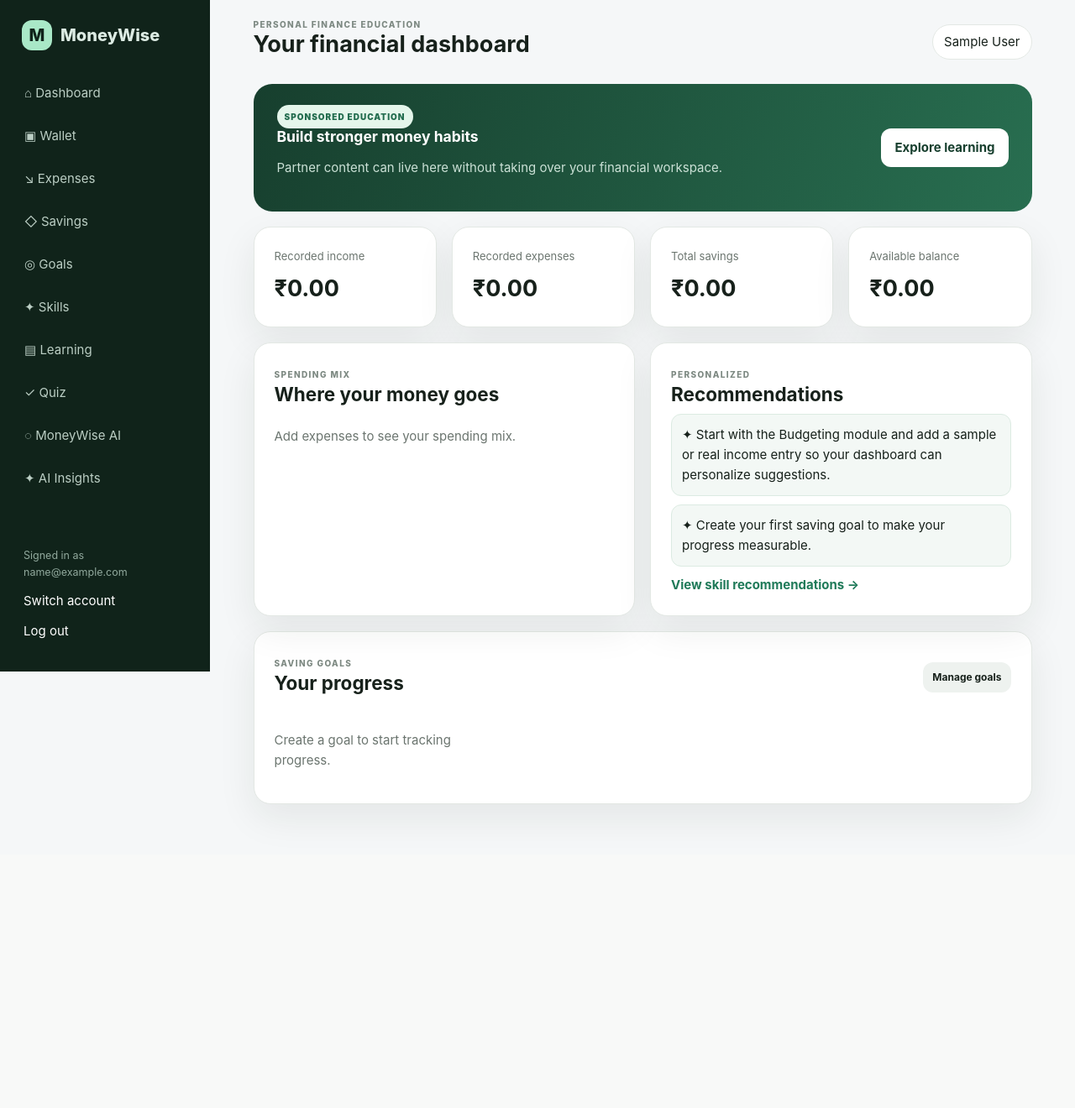
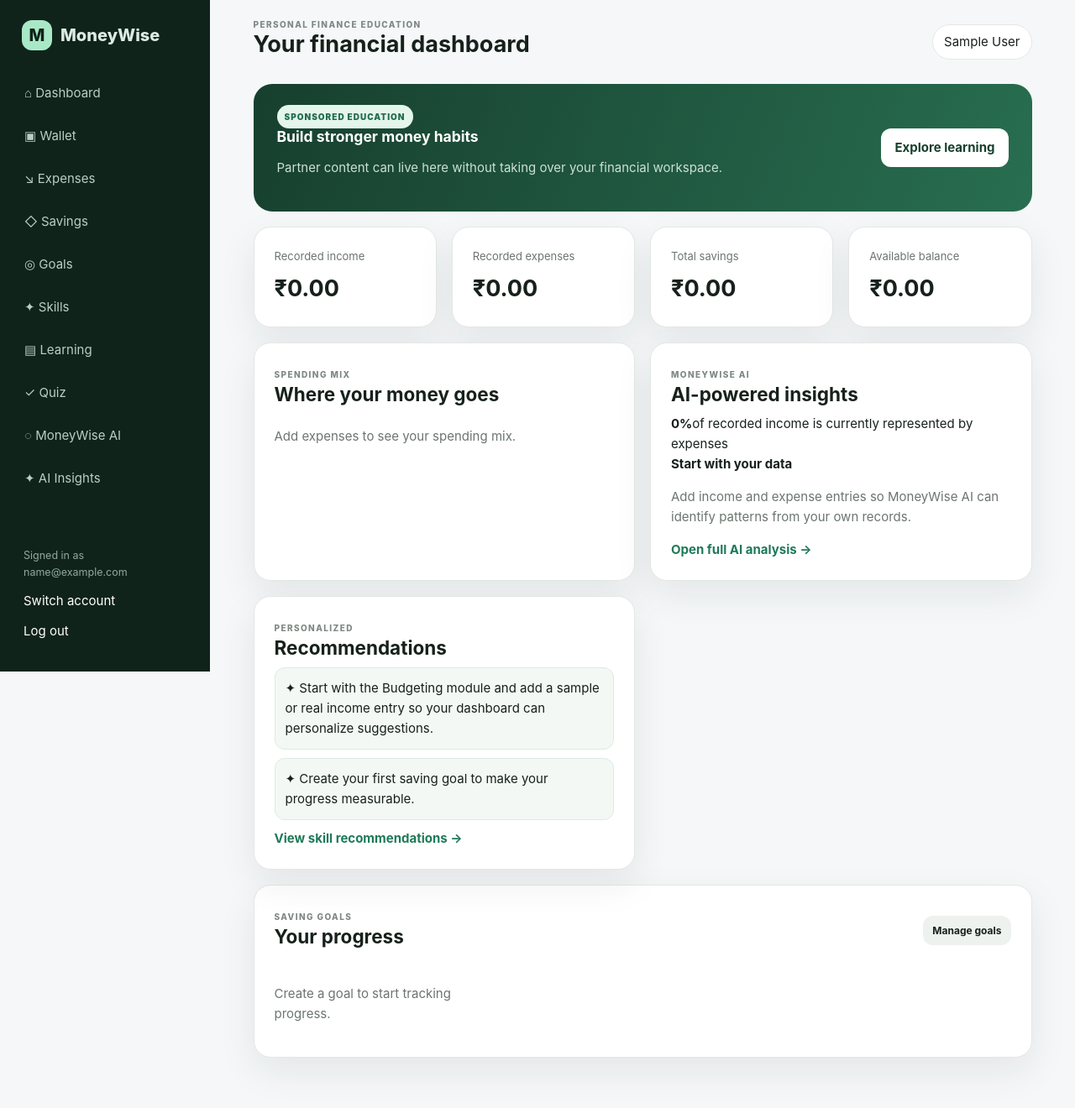
Before and after one commit to Rudraksh-3110/Moneywise.4, a Flask app: page /dashboard in a window 1280 px wide. Shown: the whole page at 84% size. Before the commit the page ends 971 px from the top, so only its background shows below. Run offline with Flask 3, Linux system fonts and the light colour scheme; the visitor is signed in with stand-in values (Sample User, id 1); data comes from the database, SQL or seed files in the repository; data that the repository does not hold is empty.

Commit message:
Show AI insight on dashboard

```diff
--- a/templates/dashboard.html
+++ b/templates/dashboard.html
@@ -2,5 +2,6 @@
 {% block content %}<div class="sponsor"><div><span class="badge">SPONSORED EDUCATION</span><h3>Build stronger money habits</h3><p>Partner content can live here without taking over your financial workspace.</p></div><a class="btn light" href="{{ url_for('learning') }}">Explore learning</a></div>
 <div class="grid four"><div class="stat"><span>Recorded income</span><strong>₹{{ "%.2f"|format(data.income) }}</strong></div><div class="stat"><span>Recorded expenses</span><strong>₹{{ "%.2f"|format(data.expenses) }}</strong></div><div class="stat"><span>Total savings</span><strong>₹{{ "%.2f"|format(data.saved) }}</strong></div><div class="stat"><span>Available balance</span><strong>₹{{ "%.2f"|format(data.balance) }}</strong></div></div>
 <div class="grid two"><div class="card chart-card"><div class="card-head"><div><span class="eyebrow">SPENDING MIX</span><h2>Where your money goes</h2></div></div><div id="bars" class="bars">{% for row in data.categories %}<div class="bar-row"><span>{{ row.category }}</span><div class="bar"><i style="width: {{ ((row.amount / data.expenses * 100) if data.expenses else 0)|round(1) }}%"></i></div><b>₹{{ "%.0f"|format(row.amount) }}</b></div>{% else %}<p class="muted">Add expenses to see your spending mix.</p>{% endfor %}</div></div>
-<div class="card"><span class="eyebrow">PERSONALIZED</span><h2>Recommendations</h2>{% for r in recommendations %}<div class="recommendation">✦ {{ r }}</div>{% endfor %}<a class="text-link" href="{{ url_for('skills') }}">View skill recommendations →</a></div></div>
+<div class="card"><span class="eyebrow">MONEYWISE AI</span><h2>AI-powered insights</h2><div class="ai-dashboard-metric"><strong>{{ ai_insights.metrics.expense_ratio }}%</strong><span>of recorded income is currently represented by expenses</span></div>{% if ai_insights.insights %}<div class="ai-insight {{ ai_insights.insights[0].type }}"><strong>{{ ai_insights.insights[0].title }}</strong><p>{{ ai_insights.insights[0].text }}</p></div>{% endif %}<a class="text-link" href="{{ url_for('ai_insights') }}">Open full AI analysis →</a></div></div>
+<div class="grid two"><div class="card"><span class="eyebrow">PERSONALIZED</span><h2>Recommendations</h2>{% for r in recommendations %}<div class="recommendation">✦ {{ r }}</div>{% endfor %}<a class="text-link" href="{{ url_for('skills') }}">View skill recommendations →</a></div></div>
 <div class="card"><div class="card-head"><div><span class="eyebrow">SAVING GOALS</span><h2>Your progress</h2></div><a class="btn small" href="{{ url_for('goals') }}">Manage goals</a></div><div class="goal-grid">{% for g in data.goals[:4] %}{% set pct = [((g.current_amount/g.target_amount*100) if g.target_amount else 0),100]|min %}<div class="goal-mini"><div class="goal-line"><b>{{g.name}}</b><span>{{pct|round(0)}}%</span></div><div class="progress"><i style="width:{{pct}}%"></i></div><small>₹{{"%.0f"|format(g.current_amount)}} / ₹{{"%.0f"|format(g.target_amount)}}</small></div>{% else %}<p class="muted">Create a goal to start tracking progress.</p>{% endfor %}</div></div>{% endblock %}
```
